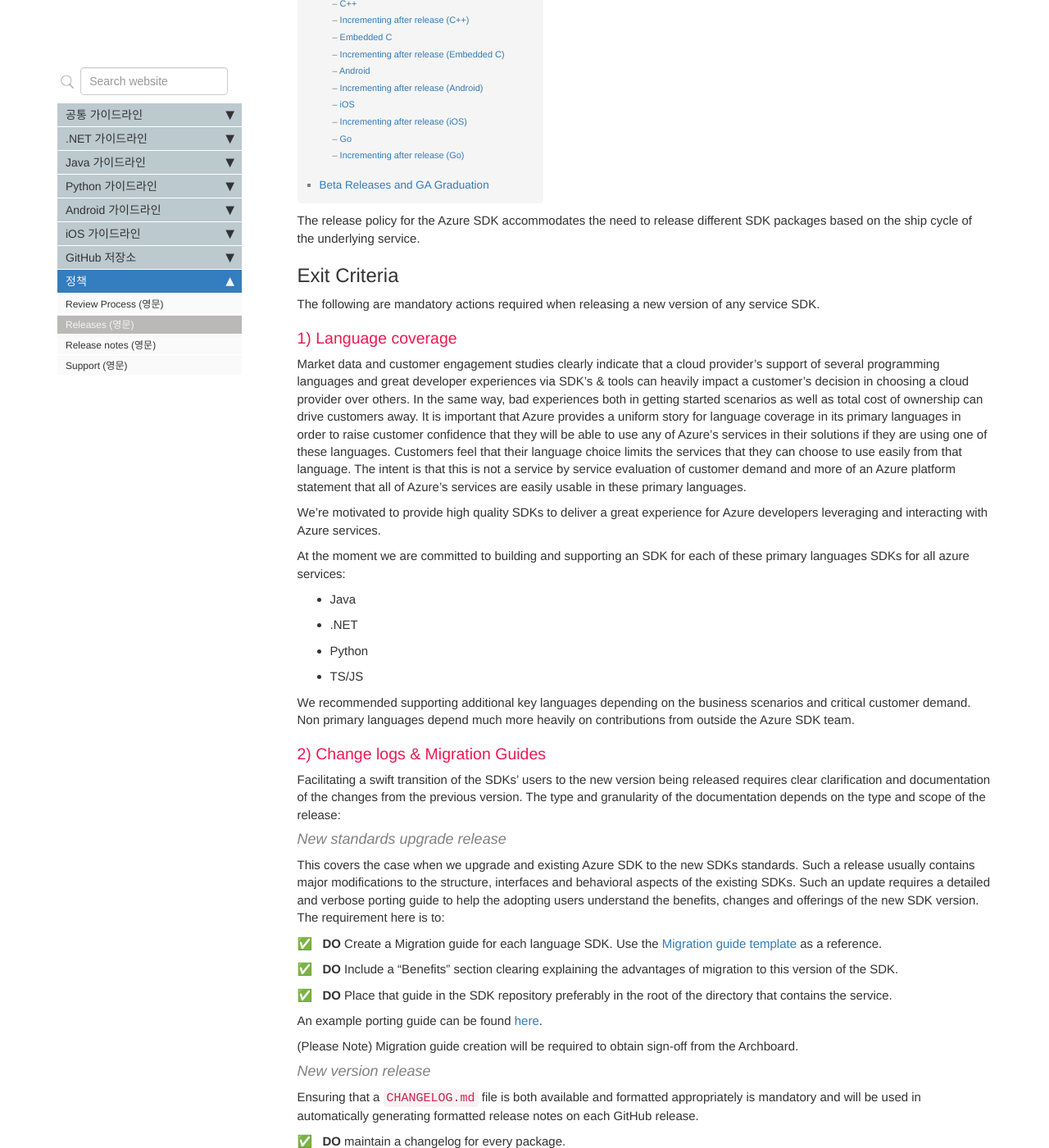
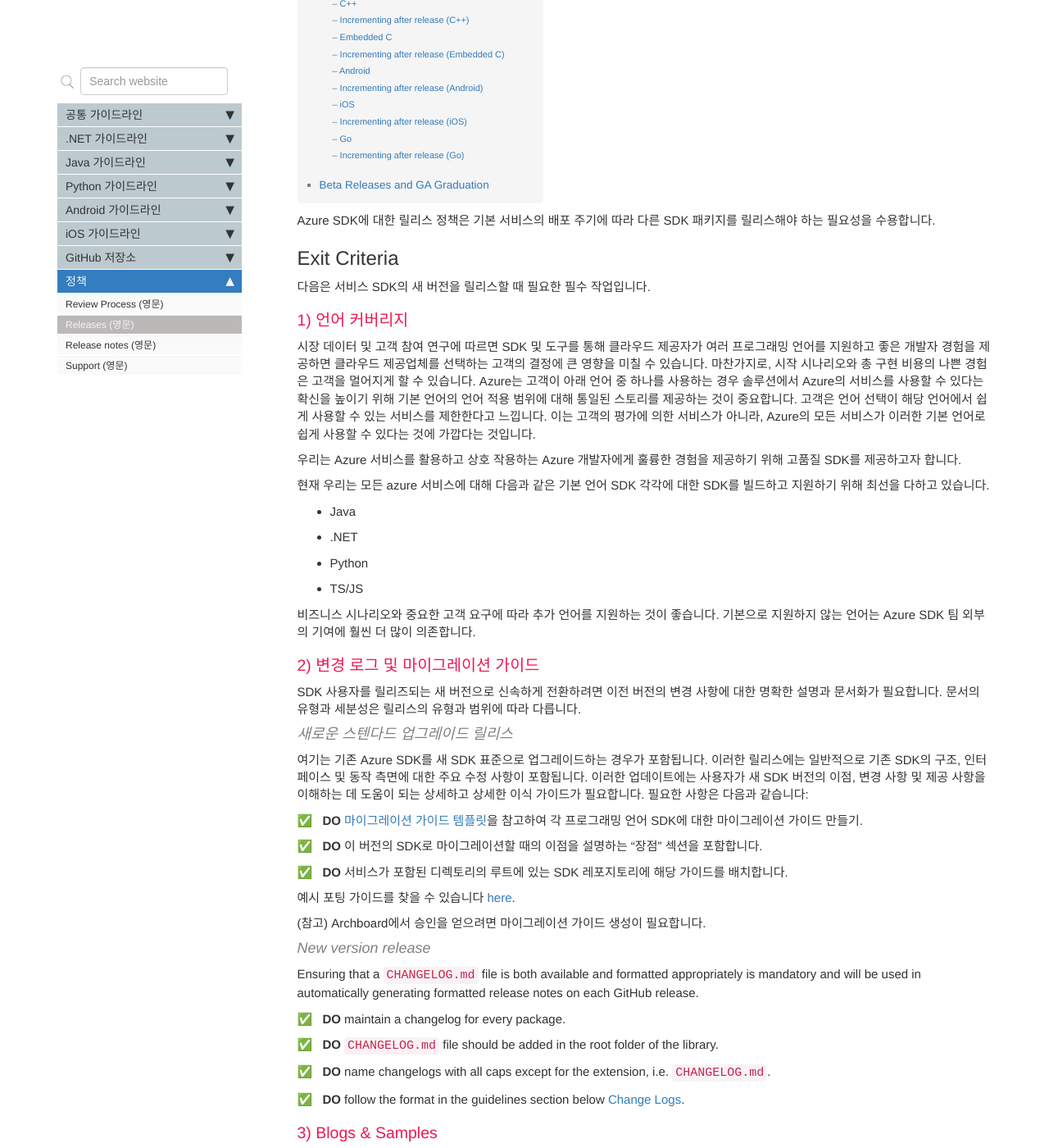
Before and after one commit to Azure/azure-sdk-korean, a Jekyll site: the page built from docs/policies/releases.md, in a window 1280 px wide and 1400 px high, scrolled down 835 px. Shown: the whole window at 82% size. Built offline with Jekyll 4.4.1, drawn with Linux system fonts in a browser that asks for light colours; comment, search, counter and statistics services are not loaded; some of the changed text lies outside the part shown.

Commit message:
translate korean

```diff
--- a/docs/policies/releases.md
+++ b/docs/policies/releases.md
@@ -1,48 +1,49 @@
 ---
-title: "Policies: Releases"
+title: "정책: 릴리즈"
 permalink: policies_releases.html
 folder: policies
 sidebar: general_sidebar
 ---
 
-The release policy for the Azure SDK accommodates the need to release different SDK packages based on the ship cycle of the underlying service.
+Azure SDK에 대한 릴리스 정책은 기본 서비스의 배포 주기에 따라 다른 SDK 패키지를 릴리스해야 하는 필요성을 수용합니다.
 
 ## Exit Criteria
 
-The following are mandatory actions required when releasing a new version of any service SDK.
+다음은 서비스 SDK의 새 버전을 릴리스할 때 필요한 필수 작업입니다.
 
-### 1) Language coverage
+### 1) 언어 커버리지
 
-Market data and customer engagement studies clearly indicate that a cloud provider’s support of several programming languages and great developer experiences via SDK’s & tools can heavily impact a customer’s decision in choosing a cloud provider over others. In the same way, bad experiences both in getting started scenarios as well as total cost of ownership can drive customers away. It is important that Azure provides a uniform story for language coverage in its primary languages in order to raise customer confidence that they will be able to use any of Azure’s services in their solutions if they are using one of these languages. Customers feel that their language choice limits the services that they can choose to use easily from that language. The intent is that this is not a service by service evaluation of customer demand and more of an Azure platform statement that all of Azure’s services are easily usable in these primary languages.
+시장 데이터 및 고객 참여 연구에 따르면 SDK 및 도구를 통해 클라우드 제공자가 여러 프로그래밍 언어를 지원하고 좋은 개발자 경험을 제공하면 클라우드 제공업체를 선택하는 고객의 결정에 큰 영향을 미칠 수 있습니다.
+마찬가지로, 시작 시나리오와 총 구현 비용의 나쁜 경험은 고객을 멀어지게 할 수 있습니다. Azure는 고객이 아래 언어 중 하나를 사용하는 경우 솔루션에서 Azure의 서비스를 사용할 수 있다는 확신을 높이기 위해 기본 언어의 언어 적용 범위에 대해 통일된 스토리를 제공하는 것이 중요합니다. 고객은 언어 선택이 해당 언어에서 쉽게 사용할 수 있는 서비스를 제한한다고 느낍니다. 이는 고객의 평가에 의한 서비스가 아니라, Azure의 모든 서비스가 이러한 기본 언어로 쉽게 사용할 수 있다는 것에 가깝다는 것입니다.
 
-We’re motivated to provide high quality SDKs to deliver a great experience for Azure developers leveraging and interacting with Azure services.
+우리는 Azure 서비스를 활용하고 상호 작용하는 Azure 개발자에게 훌륭한 경험을 제공하기 위해 고품질 SDK를 제공하고자 합니다.
 
-At the moment we are committed to building and supporting an SDK for each of these primary languages SDKs for all azure services:
+현재 우리는 모든 azure 서비스에 대해 다음과 같은 기본 언어 SDK 각각에 대한 SDK를 빌드하고 지원하기 위해 최선을 다하고 있습니다.
 
 - Java
 - .NET
 - Python
 - TS/JS
 
-We recommended supporting additional key languages depending on the business scenarios and critical customer demand. Non primary languages depend much more heavily on contributions from outside the Azure SDK team.
+비즈니스 시나리오와 중요한 고객 요구에 따라 추가 언어를 지원하는 것이 좋습니다. 기본으로 지원하지 않는 언어는 Azure SDK 팀 외부의 기여에 훨씬 더 많이 의존합니다.
 
-### 2) Change logs & Migration Guides
+### 2) 변경 로그 및 마이그레이션 가이드
 
-Facilitating a swift transition of the SDKs' users to the new version being released requires clear clarification and documentation of the changes from the previous version. The type and granularity of the documentation depends on the type and scope of the release:
+SDK 사용자를 릴리즈되는 새 버전으로 신속하게 전환하려면 이전 버전의 변경 사항에 대한 명확한 설명과 문서화가 필요합니다. 문서의 유형과 세분성은 릴리스의 유형과 범위에 따라 다릅니다.
 
-#### New standards upgrade release
+#### 새로운 스텐다드 업그레이드 릴리스
 
-This covers the case when we upgrade and existing Azure SDK to the new SDKs standards. Such a release usually contains major modifications to the structure, interfaces and behavioral aspects of the existing SDKs. Such an update requires a detailed and verbose porting guide to help the adopting users understand the benefits, changes and offerings of the new SDK version. The requirement here is to:
+여기는 기존 Azure SDK를 새 SDK 표준으로 업그레이드하는 경우가 포함됩니다. 이러한 릴리스에는 일반적으로 기존 SDK의 구조, 인터페이스 및 동작 측면에 대한 주요 수정 사항이 포함됩니다. 이러한 업데이트에는 사용자가 새 SDK 버전의 이점, 변경 사항 및 제공 사항을 이해하는 데 도움이 되는 상세하고 상세한 이식 가이드가 필요합니다. 필요한 사항은 다음과 같습니다:
 
- {% include requirement/MUST %} Create a Migration guide for each language SDK. Use the [Migration guide template](migration-guide-template.md) as a reference.
+ {% include requirement/MUST %} [마이그레이션 가이드 템플릿](migration-guide-template.md)을 참고하여 각 프로그래밍 언어 SDK에 대한 마이그레이션 가이드 만들기.
 
- {% include requirement/MUST %} Include a "Benefits" section clearing explaining the advantages of migration to this version of the SDK.
+ {% include requirement/MUST %} 이 버전의 SDK로 마이그레이션할 때의 이점을 설명하는 "장점" 섹션을 포함합니다.
 
- {% include requirement/MUST %} Place that guide in the SDK repository preferably in the root of the directory that contains the service.
+ {% include requirement/MUST %} 서비스가 포함된 디렉토리의 루트에 있는 SDK 레포지토리에 해당 가이드를 배치합니다.
 
-An example porting guide can be found [here](https://github.com/Azure/azure-sdk-for-net/blob/main/sdk/servicebus/Azure.Messaging.ServiceBus/MigrationGuide.md).
+예시 포팅 가이드를 찾을 수 있습니다 [here](https://github.com/Azure/azure-sdk-for-net/blob/main/sdk/servicebus/Azure.Messaging.ServiceBus/MigrationGuide.md).
 
-(Please Note) Migration guide creation will be required to obtain sign-off from the Archboard.
+(참고) Archboard에서 승인을 얻으려면 마이그레이션 가이드 생성이 필요합니다.
 
 #### New version release
 
```
